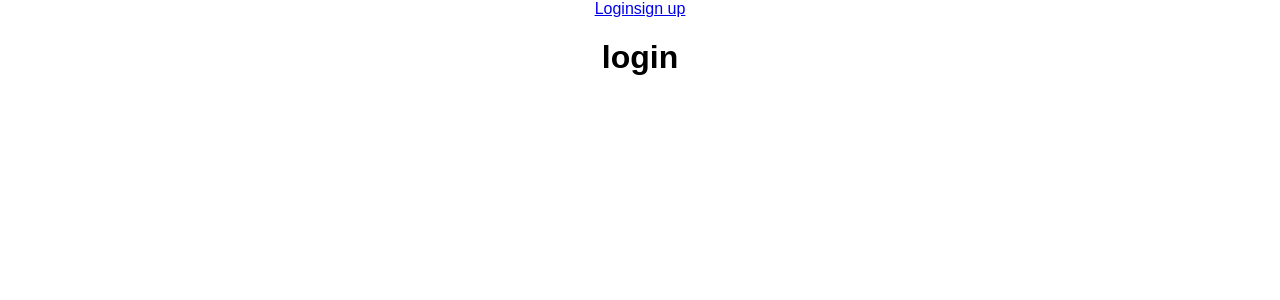
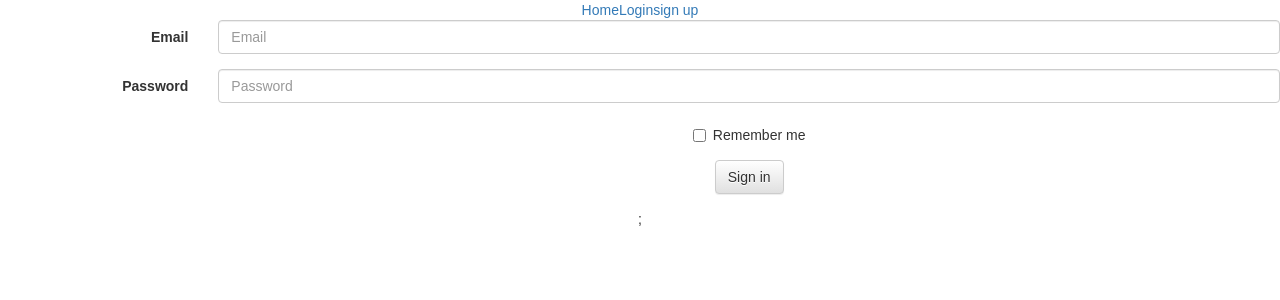
Before and after one commit to jiankailee/event-locator, a React (Create React App) app in the folder frontend/eventlocator/: page /login in a window 1280 px wide. Shown: the top 300 px of the page. Built offline with nearby package versions, Linux system fonts and the light colour scheme.

Commit message:
added react bootstrap

```diff
--- a/frontend/eventlocator/package.json
+++ b/frontend/eventlocator/package.json
@@ -5,6 +5,7 @@
   "dependencies": {
     "ajv": "^6.5.3",
     "react": "^16.5.1",
+    "react-bootstrap": "^0.32.4",
     "react-dom": "^16.5.1",
     "react-router-dom": "^4.3.1",
     "react-scripts": "1.1.5"
--- a/frontend/eventlocator/public/index.html
+++ b/frontend/eventlocator/public/index.html
@@ -19,6 +19,10 @@
       work correctly both with client-side routing and a non-root public URL.
       Learn how to configure a non-root public URL by running `npm run build`.
     -->
+    <!-- Latest compiled and minified CSS -->
+    <link rel="stylesheet" href="https://maxcdn.bootstrapcdn.com/bootstrap/3.3.7/css/bootstrap.min.css" integrity="sha384-BVYiiSIFeK1dGmJRAkycuHAHRg32OmUcww7on3RYdg4Va+PmSTsz/K68vbdEjh4u" crossorigin="anonymous">
+    <!-- Optional theme -->
+<link rel="stylesheet" href="https://maxcdn.bootstrapcdn.com/bootstrap/3.3.7/css/bootstrap-theme.min.css" integrity="sha384-rHyoN1iRsVXV4nD0JutlnGaslCJuC7uwjduW9SVrLvRYooPp2bWYgmgJQIXwl/Sp" crossorigin="anonymous">
     <title>React App</title>
   </head>
   <body>
--- a/frontend/eventlocator/src/App.js
+++ b/frontend/eventlocator/src/App.js
@@ -17,6 +17,7 @@ class App extends Component {
       //   </p>
       // </div>
       <div className="App">
+        <Link to='/'>Home</Link>
         <Link to="/login">Login</Link>
       <Link to="/signup">sign up</Link>
       <Main></Main>
--- a/frontend/eventlocator/src/components/login.js
+++ b/frontend/eventlocator/src/components/login.js
@@ -1,10 +1,44 @@
 import React ,{Component} from 'react';
-
+import {Form, FormControl, FormGroup,Col,
+ControlLabel,Checkbox,Button} from 'react-bootstrap';
 
 class login extends Component{
     render(){
         return(
-           <div><h1>login</h1></div>
+           <div>
+               <Form horizontal>
+                    <FormGroup controlId="formHorizontalEmail">
+                        <Col componentClass={ControlLabel} sm={2}>
+                        Email
+                        </Col>
+                        <Col sm={10}>
+                        <FormControl type="email" placeholder="Email" />
+                        </Col>
+                    </FormGroup>
+
+                    <FormGroup controlId="formHorizontalPassword">
+                        <Col componentClass={ControlLabel} sm={2}>
+                        Password
+                        </Col>
+                        <Col sm={10}>
+                        <FormControl type="password" placeholder="Password" />
+                        </Col>
+                    </FormGroup>
+
+                    <FormGroup>
+                        <Col smOffset={2} sm={10}>
+                        <Checkbox>Remember me</Checkbox>
+                        </Col>
+                    </FormGroup>
+
+                    <FormGroup>
+                        <Col smOffset={2} sm={10}>
+                        <Button type="submit">Sign in</Button>
+                        </Col>
+                    </FormGroup>
+                </Form>;
+               </div>
+
         );
     }
 }
```
Also changed, not shown: 1 other file (tests, documents, lock files or other folders).
